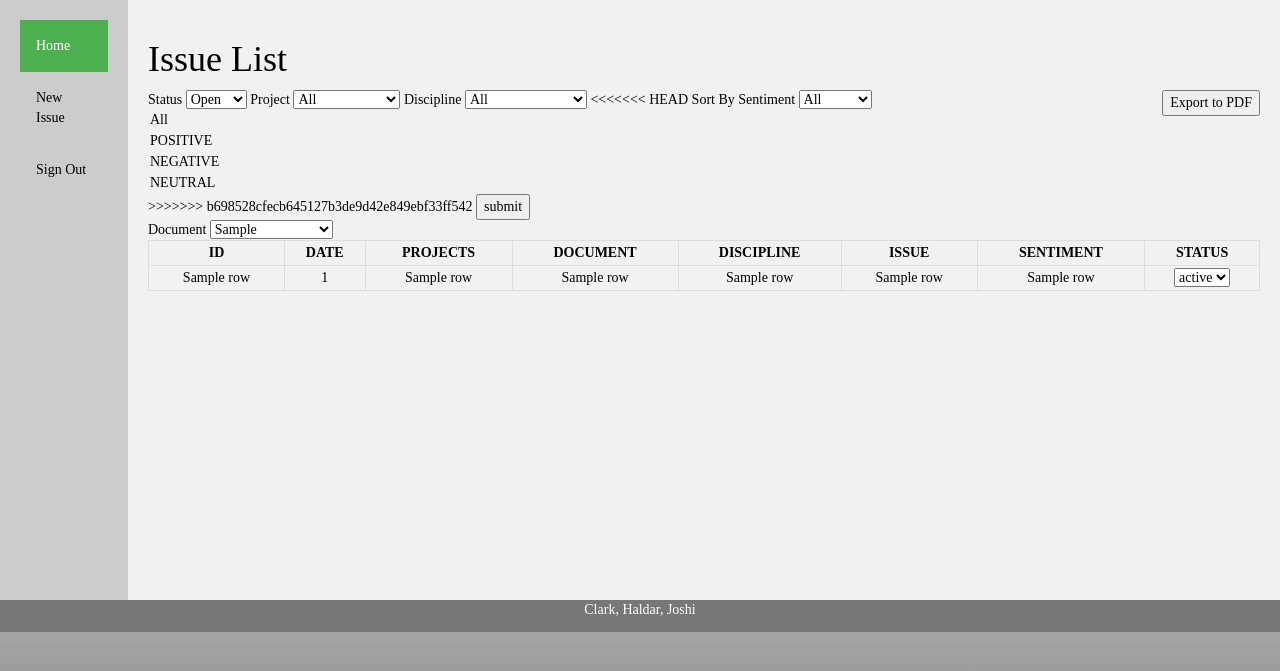
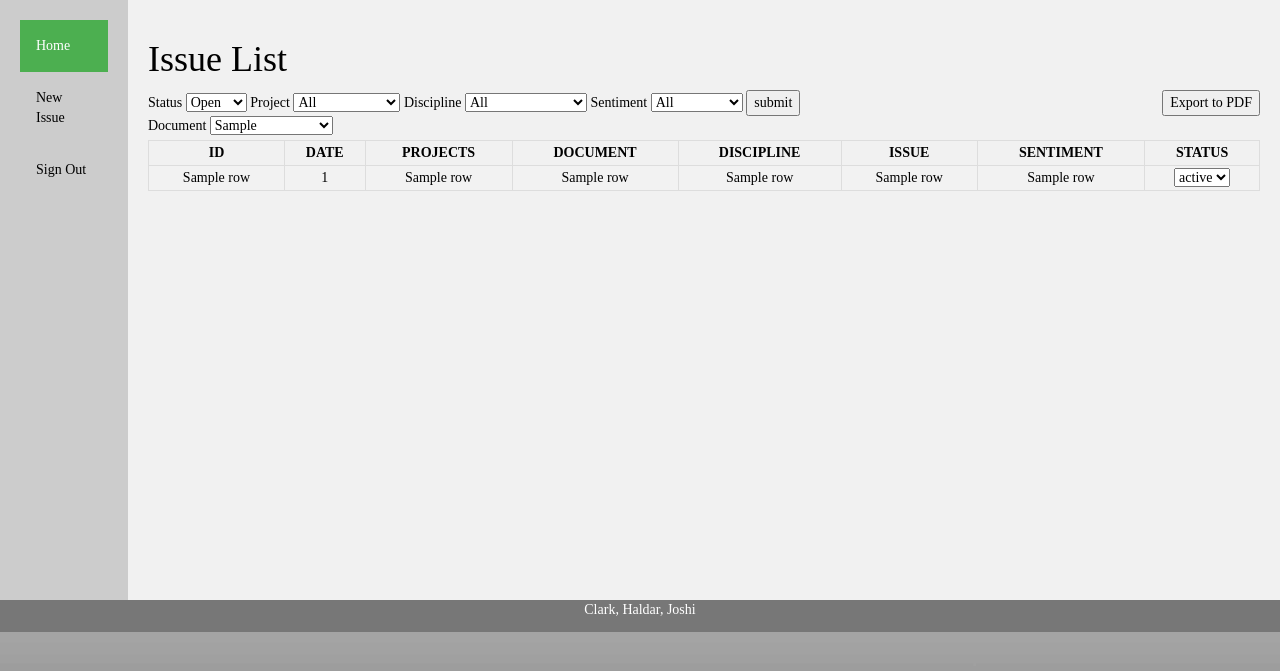
Before and after one commit to Urmi20/Assignment3, a Flask app: template app/templates/issue.html in a window 1280 px wide. Shown: the part 67-738 px from the top of the page. Run offline with Flask 2, Linux system fonts and the light colour scheme; the template is opened without the code that fills it: most values are stand-ins (such as "Sample title", 1, 10 or a date in 2020); some libraries are stand-ins or nearby versions.

Commit message:
Solving conflicgs

```diff
--- a/app/templates/issue.html
+++ b/app/templates/issue.html
@@ -21,24 +21,14 @@
 				<form method="post" action="main_issue_list">
                     Status
 					<select name ="status">
-<<<<<<< HEAD
-                        <option name="status_all" value="All">All</option>
-						<option name="open" value="Open">Open</option>
-						<option name="closed" value="Closed">Closed</option>
-=======
                         <option value="All">All</option>
 						<option value="Open" {% if selected_status == 'Open' %} selected="selected" {% endif %}>Open</option>
 						<option value="Closed" {% if selected_status == 'Closed' %} selected="selected" {% endif %}>Closed</option>
->>>>>>> b698528cfecb645127b3de9d42e849ebf33ff542
 					</select>
 
 					Project
 					<select name ="project">
-<<<<<<< HEAD
-							<option name="project_all">All</option>
-=======
 							<option value="All">All</option>
->>>>>>> b698528cfecb645127b3de9d42e849ebf33ff542
 						{% for project in projects %}
 							<option value="{{project}}"
 							{% if selected_project == project %} selected="selected" {% endif %}>
@@ -48,11 +38,7 @@
 
             		Discipline
                     <select name="discipline">
-<<<<<<< HEAD
-							<option name="dis_all">All</option>
-=======
 							<option value="All">All</option>
->>>>>>> b698528cfecb645127b3de9d42e849ebf33ff542
 						{% for discipline in disciplines %}
 							<option value="{{discipline}}"
 							{% if selected_discipline == discipline %} selected="selected" {% endif %}>
@@ -60,23 +46,12 @@
 						{% endfor %}
 					</select>
 
-<<<<<<< HEAD
-
-            Sort By Sentiment
-
-                    <select name="sentiment">
-                        <option name="sent_all">All</option>
-						<option name="positive">Positive</option>
-						<option name="negative">Negative</option>
-                        <option name="neutral">Neutral</option>
-=======
             		Sentiment
                     <select name="sentiment">
                         <option value="All">All</option>
 						<option value="POSITIVE" {% if selected_sentiment == 'POSITIVE' %} selected="selected" {% endif %}>POSITIVE</option>
 						<option value="NEGATIVE" {% if selected_sentiment == 'NEGATIVE' %} selected="selected" {% endif %}>NEGATIVE</option>
                         <option value="NEUTRAL"  {% if selected_sentiment == 'NEUTRAL'  %} selected="selected" {% endif %}>NEUTRAL</option>
->>>>>>> b698528cfecb645127b3de9d42e849ebf33ff542
 					</select>
 
                     <input type="submit" value="submit">
```
